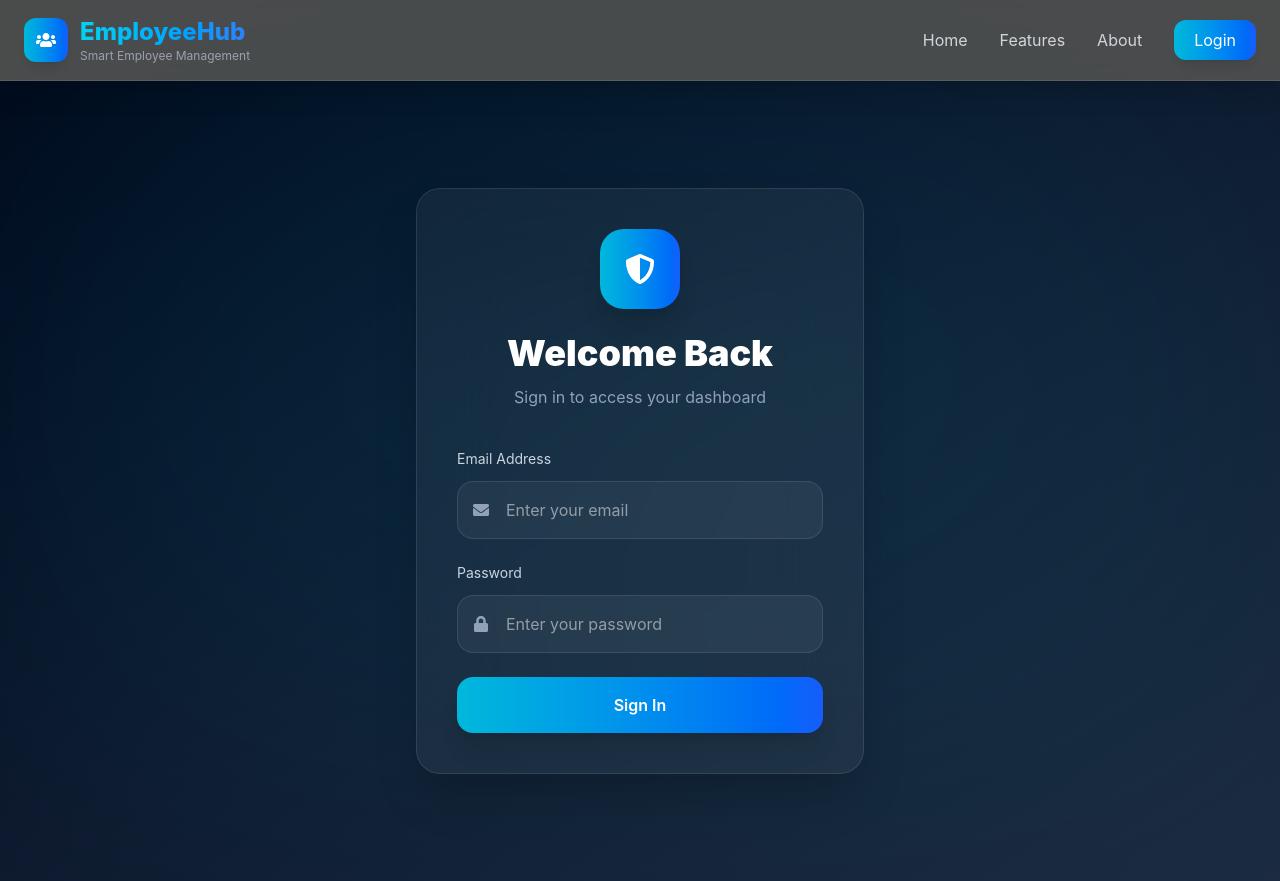
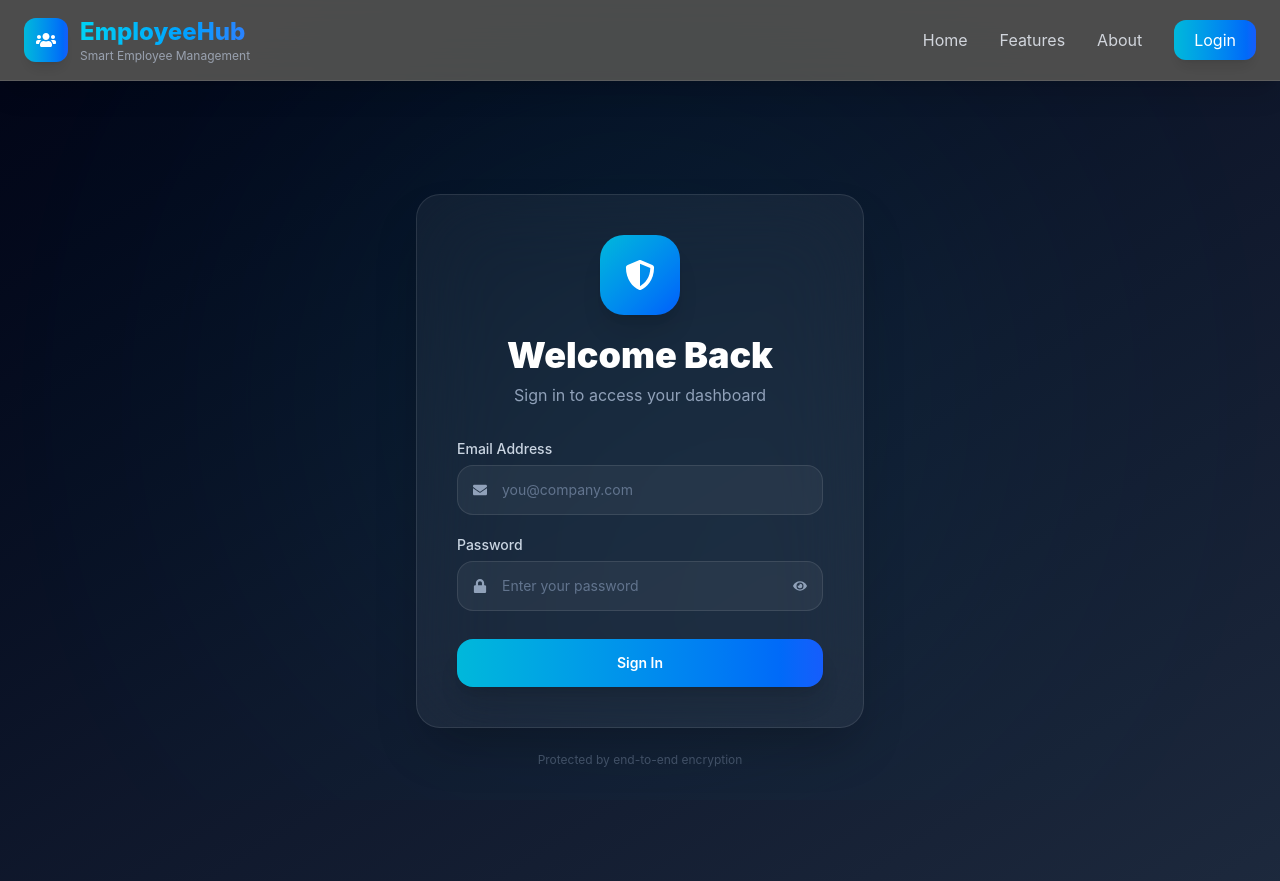
Before and after one commit to Dilipw/employee-management-system, a React app in the folder frontend/: page /login in a window 1280 px wide. Built offline with nearby package versions, Linux system fonts and the light colour scheme; the HTML template or start-up script is replaced by a standard one.

Commit message:
feat: enhance LoginPage with improved validation, error handling, and UI updates

```diff
--- a/frontend/src/pages/LoginPage.jsx
+++ b/frontend/src/pages/LoginPage.jsx
@@ -1,219 +1,197 @@
-import {
-    useState
-} from "react"
-
-import {
-    useNavigate
-} from "react-router-dom"
-
-import {
-    FaEnvelope,
-    FaLock,
-    FaShieldAlt
-} from "react-icons/fa"
-
-import {
-    useAuth
-} from "../context/AuthContext"
-
-import {
-    loginEmployee
-} from "../services/employeeService"
-
+import { useState } from "react"
+import { useNavigate } from "react-router-dom"
+import { FaEnvelope, FaLock, FaShieldAlt, FaEye, FaEyeSlash } from "react-icons/fa"
+import { useAuth } from "../context/AuthContext"
+import { loginEmployee } from "../services/employeeService"
 
 function LoginPage() {
-
     const navigate = useNavigate()
-
     const { login } = useAuth()
 
-    const [formData, setFormData] = useState({
-        username: "",
-        password: ""
-    })
-
+    const [formData, setFormData] = useState({ username: "", password: "" })
     const [loading, setLoading] = useState(false)
-
     const [error, setError] = useState("")
-
+    const [showPassword, setShowPassword] = useState(false)
+    const [fieldErrors, setFieldErrors] = useState({})
 
     const handleChange = (e) => {
-
-        setFormData({
-            ...formData,
-            [e.target.name]: e.target.value
-        })
+        const { name, value } = e.target
+        setFormData((prev) => ({ ...prev, [name]: value }))
+        // Clear field error on change
+        if (fieldErrors[name]) {
+            setFieldErrors((prev) => ({ ...prev, [name]: "" }))
+        }
     }
 
+    const validate = () => {
+        const errors = {}
+        if (!formData.username.trim()) {
+            errors.username = "Email is required"
+        } else if (!/\S+@\S+\.\S+/.test(formData.username)) {
+            errors.username = "Enter a valid email address"
+        }
+        if (!formData.password) {
+            errors.password = "Password is required"
+        }
+        return errors
+    }
 
     const handleSubmit = async (e) => {
-
         e.preventDefault()
-
+        const errors = validate()
+        if (Object.keys(errors).length) {
+            setFieldErrors(errors)
+            return
+        }
+        setFieldErrors({})
         try {
-
             setLoading(true)
-
             setError("")
-
-            const formBody =
-                new URLSearchParams()
-
-            formBody.append(
-                "username",
-                formData.username
+            const formBody = new URLSearchParams()
+            formBody.append("username", formData.username)
+            formBody.append("password", formData.password)
+            const response = await loginEmployee(formBody)
+            await login(response.access_token)
+            navigate("/dashboard")
+        } catch (err) {
+            const detail = err.response?.data?.detail
+            setError(
+                Array.isArray(detail) ? detail[0]?.msg : detail || "Invalid credentials. Please try again."
             )
-
-            formBody.append(
-                "password",
-                formData.password
-            )
-
-            const response =
-                await loginEmployee(formBody)
-
-            await login(response.access_token)
-
-            navigate("/dashboard")
-        } catch (error) {
-
-            setError(
-                error.response?.data?.detail
-                || "Login failed"
-            )
-
         } finally {
-
             setLoading(false)
         }
     }
 
+    return (
+        <div className="min-h-screen bg-gradient-to-br from-slate-950 via-slate-900 to-slate-800 flex items-center justify-center px-4 sm:px-6">
 
-    return (
+            {/* Ambient glow */}
+            <div className="pointer-events-none absolute inset-0 overflow-hidden">
+                <div className="absolute top-1/2 left-1/2 -translate-x-1/2 -translate-y-1/2 w-[600px] h-[600px] bg-cyan-500 rounded-full blur-[180px] opacity-10" />
+            </div>
 
-        <div className="min-h-screen bg-gradient-to-br from-slate-950 via-slate-900 to-slate-800 flex items-center justify-center px-6">
+            <div className="relative w-full max-w-md">
 
-            <div className="absolute inset-0 bg-cyan-500 blur-[180px] opacity-10"></div>
-
-
-            <div className="relative w-full max-w-md bg-white/5 border border-white/10 backdrop-blur-2xl rounded-3xl p-10 shadow-2xl">
+                {/* Card */}
+                <div className="bg-white/5 border border-white/10 backdrop-blur-2xl rounded-3xl p-8 sm:p-10 shadow-2xl">
 
                     {/* Header */}
-                <div className="text-center mb-10">
-
-                    <div className="bg-gradient-to-r from-cyan-500 to-blue-600 w-20 h-20 rounded-3xl flex items-center justify-center mx-auto shadow-xl mb-6">
-
-                        <FaShieldAlt className="text-white text-3xl" />
-
+                    <div className="text-center mb-8">
+                        <div className="bg-gradient-to-br from-cyan-500 to-blue-600 w-16 h-16 sm:w-20 sm:h-20 rounded-2xl sm:rounded-3xl flex items-center justify-center mx-auto shadow-xl mb-5">
+                            <FaShieldAlt className="text-white text-2xl sm:text-3xl" />
+                        </div>
+                        <h1 className="text-3xl sm:text-4xl font-black text-white mb-2">
+                            Welcome Back
+                        </h1>
+                        <p className="text-slate-400 text-sm sm:text-base">
+                            Sign in to access your dashboard
+                        </p>
                     </div>
 
-                    <h1 className="text-4xl font-black text-white mb-3">
-
-                        Welcome Back
-
-                    </h1>
-
-                    <p className="text-slate-400">
-
-                        Sign in to access your dashboard
-
-                    </p>
-
+                    {/* Global Error */}
+                    {error && (
+                        <div className="flex items-start gap-3 bg-red-500/10 border border-red-500/25 text-red-400 px-4 py-3 rounded-2xl mb-6 text-sm">
+                            <span className="text-base mt-0.5 flex-shrink-0">⚠</span>
+                            <span>{error}</span>
                         </div>
-
-
-                {/* Error */}
-                {
-                    error && (
-
-                        <div className="bg-red-500/10 border border-red-500/20 text-red-400 p-4 rounded-2xl mb-6">
-
-                            {error}
-
-                        </div>
-                    )
-                }
-
+                    )}
 
                     {/* Form */}
-                <form
-                    onSubmit={handleSubmit}
-                    className="space-y-6"
-                >
+                    <form onSubmit={handleSubmit} noValidate className="space-y-5">
 
                         {/* Email */}
-                    <div>
-
-                        <label className="text-slate-300 text-sm block mb-3">
-
+                        <div className="space-y-1.5">
+                            <label className="text-slate-300 text-sm font-medium block">
                                 Email Address
-
                             </label>
-
                             <div className="relative">
-
-                            <FaEnvelope className="absolute left-4 top-1/2 -translate-y-1/2 text-slate-400" />
-
+                                <FaEnvelope className="absolute left-4 top-1/2 -translate-y-1/2 text-slate-400 text-sm pointer-events-none" />
                                 <input
                                     type="email"
                                     name="username"
-                                placeholder="Enter your email"
+                                    placeholder="you@company.com"
                                     value={formData.username}
                                     onChange={handleChange}
-                                className="w-full bg-white/5 border border-white/10 text-white pl-12 pr-4 py-4 rounded-2xl focus:outline-none focus:ring-2 focus:ring-cyan-500"
+                                    autoComplete="email"
+                                    className={[
+                                        "w-full bg-white/5 border text-white placeholder-slate-500 pl-11 pr-4 py-3.5 rounded-2xl text-sm focus:outline-none focus:ring-2 transition",
+                                        fieldErrors.username
+                                            ? "border-red-500/50 focus:ring-red-500/40"
+                                            : "border-white/10 focus:ring-cyan-500/60 focus:border-cyan-500/40",
+                                    ].join(" ")}
                                 />
-
+                            </div>
+                            {fieldErrors.username && (
+                                <p className="text-red-400 text-xs pl-1">{fieldErrors.username}</p>
+                            )}
                         </div>
 
-                    </div>
-
-
                         {/* Password */}
-                    <div>
-
-                        <label className="text-slate-300 text-sm block mb-3">
-
+                        <div className="space-y-1.5">
+                            <label className="text-slate-300 text-sm font-medium block">
                                 Password
-
                             </label>
-
                             <div className="relative">
-
-                            <FaLock className="absolute left-4 top-1/2 -translate-y-1/2 text-slate-400" />
-
+                                <FaLock className="absolute left-4 top-1/2 -translate-y-1/2 text-slate-400 text-sm pointer-events-none" />
                                 <input
-                                type="password"
+                                    type={showPassword ? "text" : "password"}
                                     name="password"
                                     placeholder="Enter your password"
                                     value={formData.password}
                                     onChange={handleChange}
-                                className="w-full bg-white/5 border border-white/10 text-white pl-12 pr-4 py-4 rounded-2xl focus:outline-none focus:ring-2 focus:ring-cyan-500"
+                                    autoComplete="current-password"
+                                    className={[
+                                        "w-full bg-white/5 border text-white placeholder-slate-500 pl-11 pr-12 py-3.5 rounded-2xl text-sm focus:outline-none focus:ring-2 transition",
+                                        fieldErrors.password
+                                            ? "border-red-500/50 focus:ring-red-500/40"
+                                            : "border-white/10 focus:ring-cyan-500/60 focus:border-cyan-500/40",
+                                    ].join(" ")}
                                 />
-
+                                <button
+                                    type="button"
+                                    onClick={() => setShowPassword((s) => !s)}
+                                    tabIndex={-1}
+                                    className="absolute right-4 top-1/2 -translate-y-1/2 text-slate-400 hover:text-slate-200 transition cursor-pointer"
+                                    aria-label={showPassword ? "Hide password" : "Show password"}
+                                >
+                                    {showPassword ? <FaEyeSlash className="text-sm" /> : <FaEye className="text-sm" />}
+                                </button>
+                            </div>
+                            {fieldErrors.password && (
+                                <p className="text-red-400 text-xs pl-1">{fieldErrors.password}</p>
+                            )}
                         </div>
 
-                    </div>
-
-
-                    {/* Button */}
+                        {/* Submit */}
                         <button
                             type="submit"
                             disabled={loading}
-                        className="w-full bg-gradient-to-r from-cyan-500 to-blue-600 text-white py-4 rounded-2xl font-semibold hover:scale-[1.02] transition shadow-xl"
+                            className="w-full bg-gradient-to-r from-cyan-500 to-blue-600 text-white py-3.5 rounded-2xl font-semibold text-sm hover:opacity-90 hover:scale-[1.01] active:scale-[0.99] transition-all shadow-xl disabled:opacity-60 disabled:cursor-not-allowed disabled:scale-100 cursor-pointer mt-2"
                         >
-
-                        {
-                            loading
-                                ? "Authenticating..."
-                                : "Sign In"
-                        }
-
+                            {loading ? (
+                                <span className="flex items-center justify-center gap-2">
+                                    <svg className="w-4 h-4 animate-spin" viewBox="0 0 24 24" fill="none">
+                                        <circle cx="12" cy="12" r="10" stroke="currentColor" strokeWidth="3" strokeOpacity="0.3" />
+                                        <path d="M12 2a10 10 0 0 1 10 10" stroke="currentColor" strokeWidth="3" strokeLinecap="round" />
+                                    </svg>
+                                    Authenticating…
+                                </span>
+                            ) : (
+                                "Sign In"
+                            )}
                         </button>
 
                     </form>
 
                 </div>
 
+                {/* Footer note */}
+                <p className="text-center text-slate-600 text-xs mt-6">
+                    Protected by end-to-end encryption
+                </p>
+
+            </div>
         </div>
     )
 }
```
Lines whose indentation alone changed are shown as unchanged.
